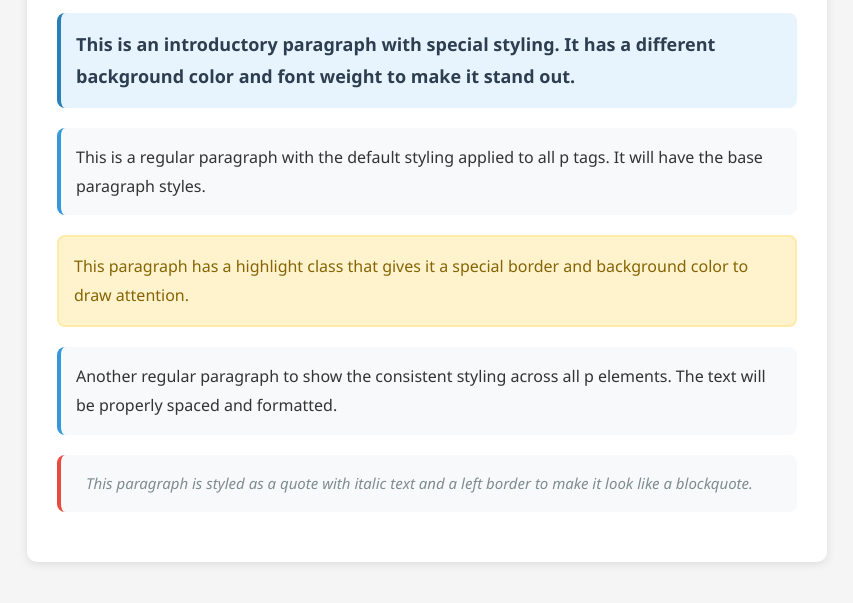
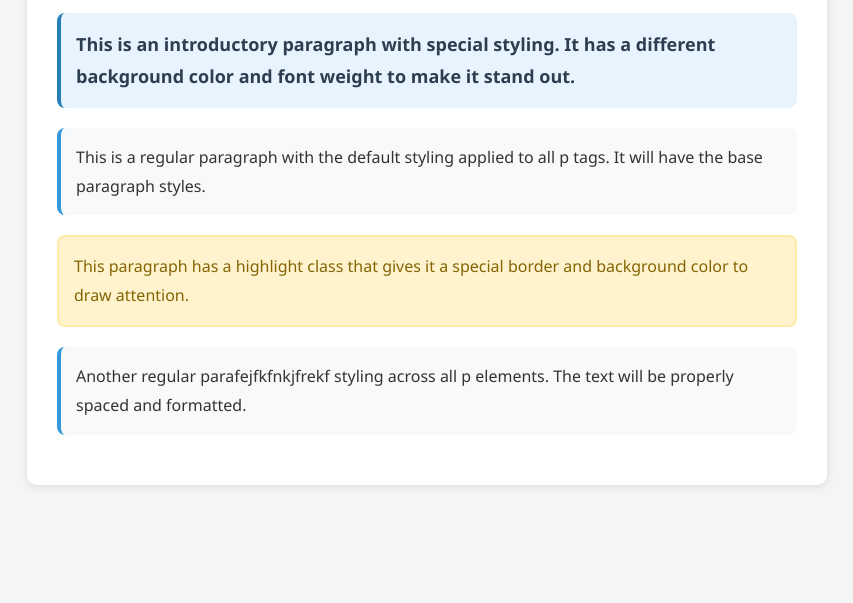
Before and after one commit to usmanprop/test-repo, a plain HTML site: page index.html in a window 1280 px wide. Shown: the part 131-734 px from the top of the page, without its empty margins (213-1066 px from the left). Drawn offline with Linux system fonts and the light colour scheme.

Commit message:
new changes

```diff
--- a/index.html
+++ b/index.html
@@ -16,9 +16,8 @@
 
         <p class="highlight">This paragraph has a highlight class that gives it a special border and background color to draw attention.</p>
 
-        <p>Another regular paragraph to show the consistent styling across all p elements. The text will be properly spaced and formatted.</p>
+        <p>Another regular parafejfkfnkjfrekf styling across all p elements. The text will be properly spaced and formatted.</p>
 
-        <p class="quote">This paragraph is styled as a quote with italic text and a left border to make it look like a blockquote.</p>
     </div>
 </body>
 </html>
```
Also changed, not shown: styles.css (line endings or trailing spaces).
